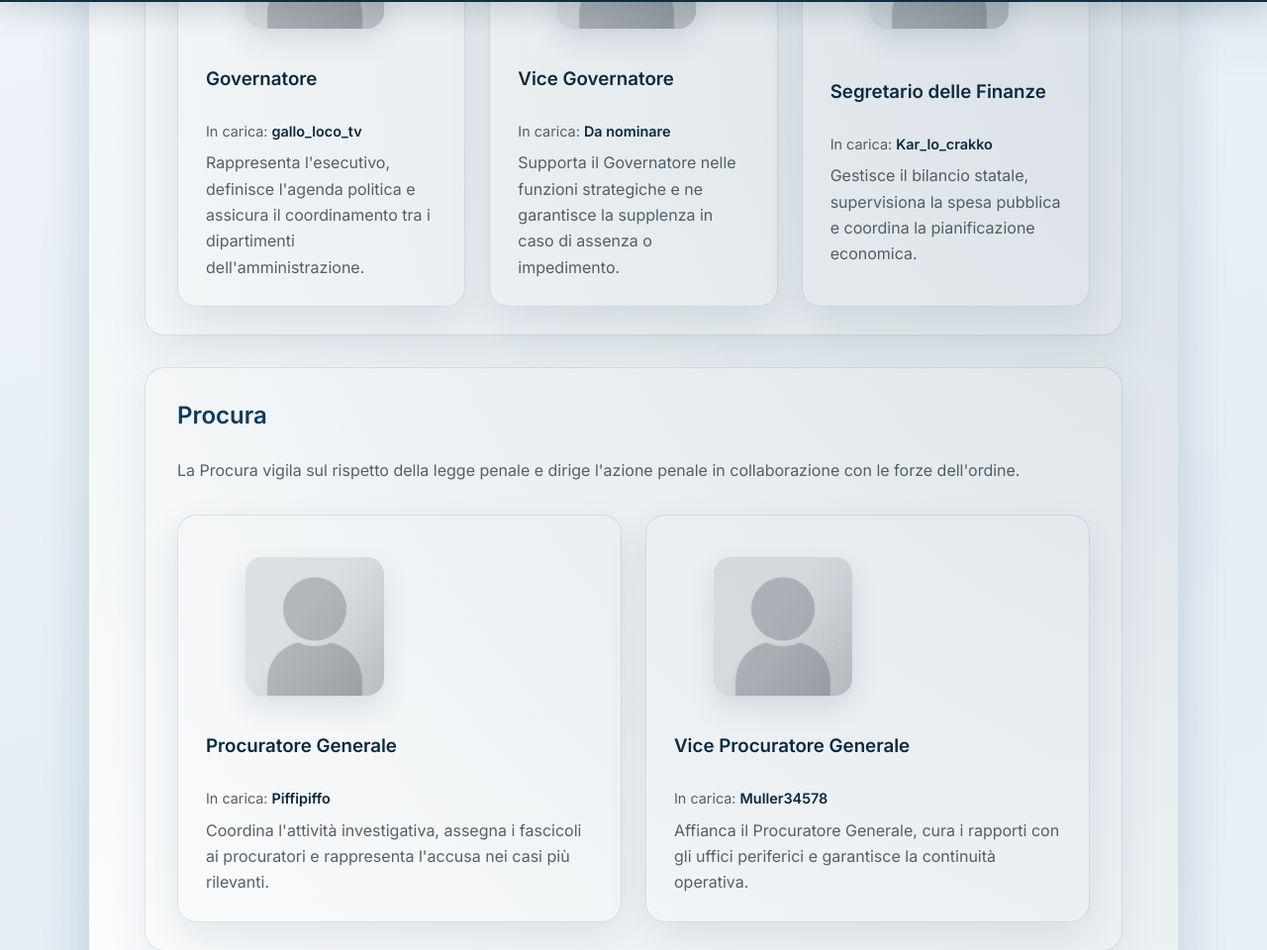
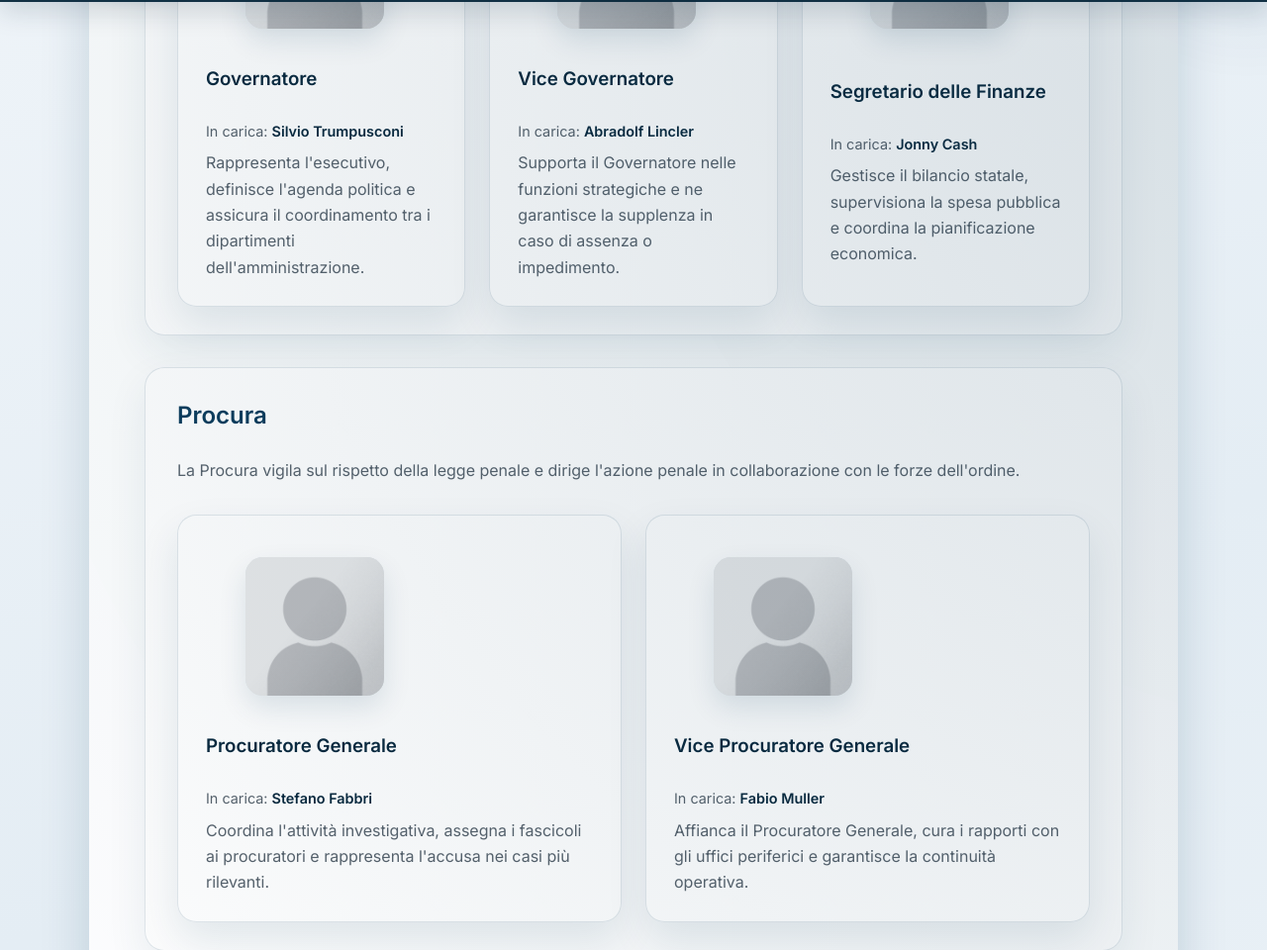
Before and after one commit to governo-sierra-v3/site, a Jekyll site: the page built from cariche-pubbliche.md, in a window 1280 px wide and 1400 px high, scrolled down 620 px. Shown: the part 136-1096 px from the top of the window at 99% size. Built offline with Jekyll 4.4.1, drawn with Linux system fonts in a browser that asks for light colours.

Commit message:
Update cariche-pubbliche.md

```diff
--- a/cariche-pubbliche.md
+++ b/cariche-pubbliche.md
@@ -14,7 +14,7 @@ description: Organigramma istituzionale del Governo di Sierra V3
       </figure>
       <div class="role-content">
         <h3>Governatore</h3>
-        <p class="role-holder">In carica: <span>gallo_loco_tv</span></p>
+        <p class="role-holder">In carica: <span>Silvio Trumpusconi</span></p>
         <p>Rappresenta l'esecutivo, definisce l'agenda politica e assicura il coordinamento tra i dipartimenti dell'amministrazione.</p>
       </div>
     </article>
@@ -24,7 +24,7 @@ description: Organigramma istituzionale del Governo di Sierra V3
       </figure>
       <div class="role-content">
         <h3>Vice Governatore</h3>
-        <p class="role-holder">In carica: <span>Da nominare</span></p>
+        <p class="role-holder">In carica: <span>Abradolf Lincler</span></p>
         <p>Supporta il Governatore nelle funzioni strategiche e ne garantisce la supplenza in caso di assenza o impedimento.</p>
       </div>
     </article>
@@ -34,7 +34,7 @@ description: Organigramma istituzionale del Governo di Sierra V3
       </figure>
       <div class="role-content">
         <h3>Segretario delle Finanze</h3>
-        <p class="role-holder">In carica: <span>Kar_lo_crakko</span></p>
+        <p class="role-holder">In carica: <span>Jonny Cash</span></p>
         <p>Gestisce il bilancio statale, supervisiona la spesa pubblica e coordina la pianificazione economica.</p>
       </div>
     </article>
@@ -51,7 +51,7 @@ description: Organigramma istituzionale del Governo di Sierra V3
       </figure>
       <div class="role-content">
         <h3>Procuratore Generale</h3>
-        <p class="role-holder">In carica: <span>Piffipiffo</span></p>
+        <p class="role-holder">In carica: <span>Stefano Fabbri</span></p>
         <p>Coordina l'attività investigativa, assegna i fascicoli ai procuratori e rappresenta l'accusa nei casi più rilevanti.</p>
       </div>
     </article>
@@ -61,7 +61,7 @@ description: Organigramma istituzionale del Governo di Sierra V3
       </figure>
       <div class="role-content">
         <h3>Vice Procuratore Generale</h3>
-        <p class="role-holder">In carica: <span>Muller34578</span></p>
+        <p class="role-holder">In carica: <span>Fabio Muller</span></p>
         <p>Affianca il Procuratore Generale, cura i rapporti con gli uffici periferici e garantisce la continuità operativa.</p>
       </div>
     </article>
```
